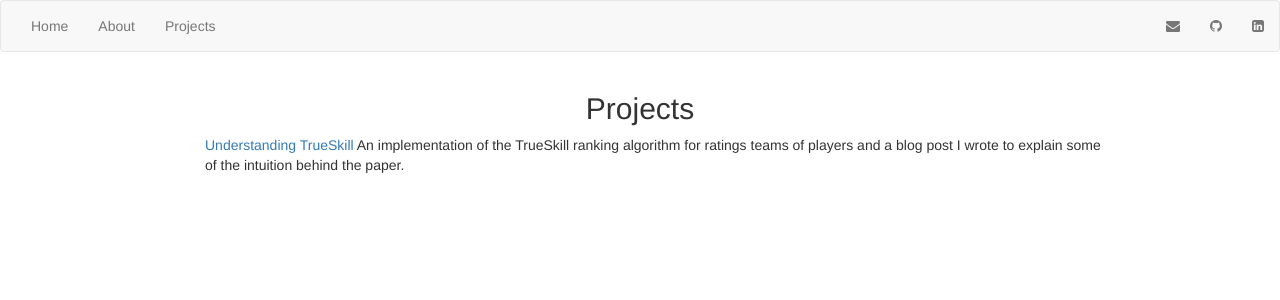
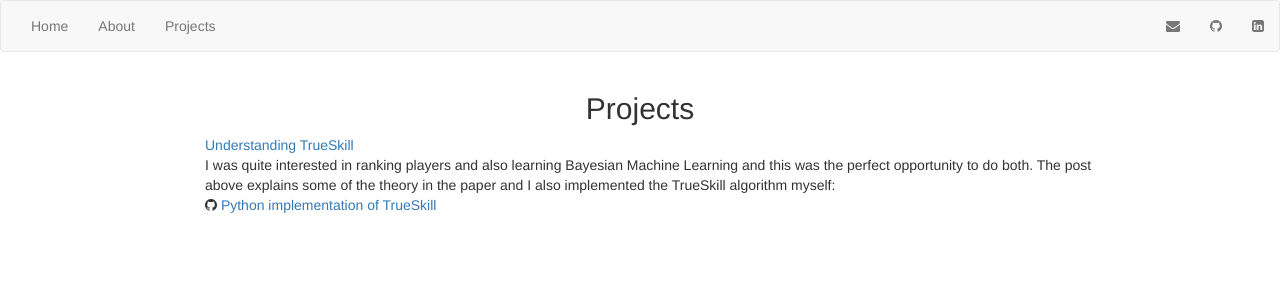
Before and after one commit to Nush395/Nush395.github.io, a Jekyll site: the page built from projects/index.html, in a window 1280 px wide. Shown: the top 300 px of the page. Built offline with Jekyll 4.4.1, drawn with Linux system fonts in a browser that asks for light colours.

Commit message:
Minor additions to TrueSkill.

```diff
--- a/_posts/2020-06-06-true-skill.html
+++ b/_posts/2020-06-06-true-skill.html
@@ -117,7 +117,7 @@ understanding if I can explain it myself so let's crack on anyway!
             If we take the game noise to have standard deviation of 1, $n \sim \mathcal{N}(0,\,1)$ for simplicity then,
             the likelihood is given by $$p(y|w_1,w_2) = \Phi(y(w_1-w_2))$$
             Where $\Phi$ is the cumulative Gaussian distribution given by:
-            $$\Phi(x) = \int_{-\inf}^x \! \mathrm{e}^(\frac{-u^2}{2}) \, \mathrm{d}u$$
+            $$\Phi(x) = \int_{-\inf}^x \! \mathrm{e}^{\frac{-u^2}{2}} \, \mathrm{d}u$$
             <p>
             <button data-toggle="collapse" data-target="#likelihood-derivation">Click to see likelihood derivation</button>
             <div id="likelihood-derivation" class="collapse">
--- a/projects/index.html
+++ b/projects/index.html
@@ -5,12 +5,20 @@ title: Projects
 <div style="margin:0px 150px 0px 150px;">
 	<h2 style="text-align: center;">{{ page.title }}</h2>
 	<ul class="posts">
-		{% for post in site.posts %}
+		<!--{% for post in site.posts %}-->
 		<p>
-			<a href="{{ post.url }}" title="{{ post.title }}">{{ post.title }}</a>
-			An implementation of the TrueSkill ranking algorithm for ratings teams of players
-			and a blog post I wrote to explain some of the intuition behind the paper.
+			<a href="https://nush395.github.io/2020/06/06/true-skill.html" title="Understanding TrueSkill">
+				Understanding TrueSkill
+			</a>
+			<br>
+			I was quite interested in ranking players and also learning Bayesian Machine Learning and
+			this was the perfect opportunity to do both. The post above explains some of the theory
+			in the paper and I also implemented the TrueSkill algorithm myself:
+			<br>
+			<i class="fa fa-github"></i><a href="https://github.com/Nush395/TrueSkill">
+				Python implementation of TrueSkill
+			</a>
 		</p>
-		{% endfor %}
+		<!--{% endfor %}-->
 	</ul>
 </div>
```
Also changed, not shown: other parts of _posts/2020-06-06-true-skill.html (+1 -1 lines).
